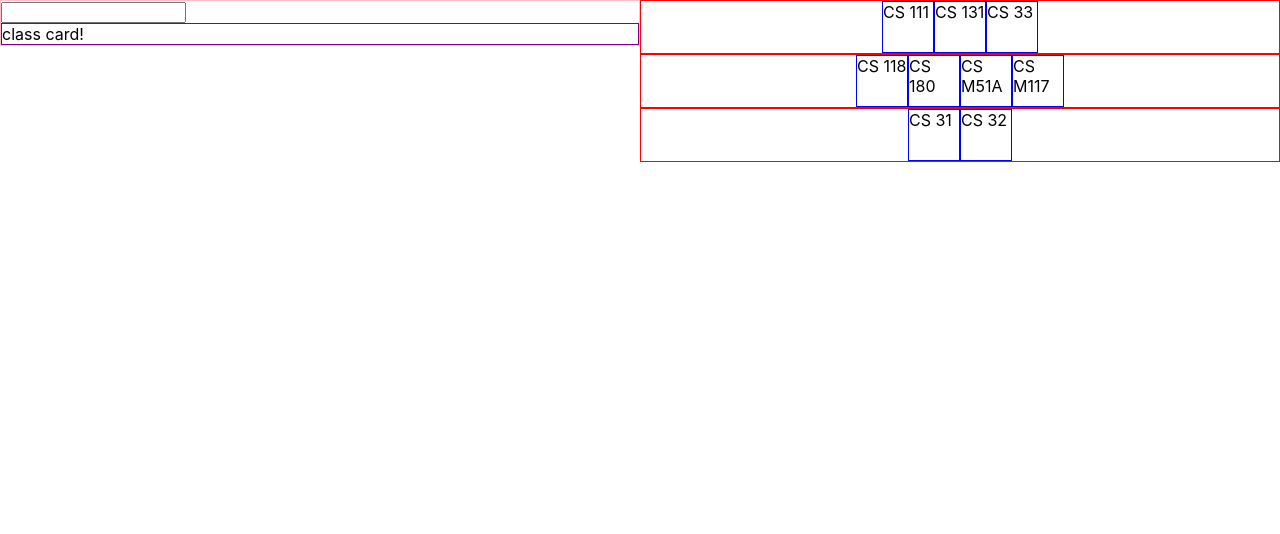
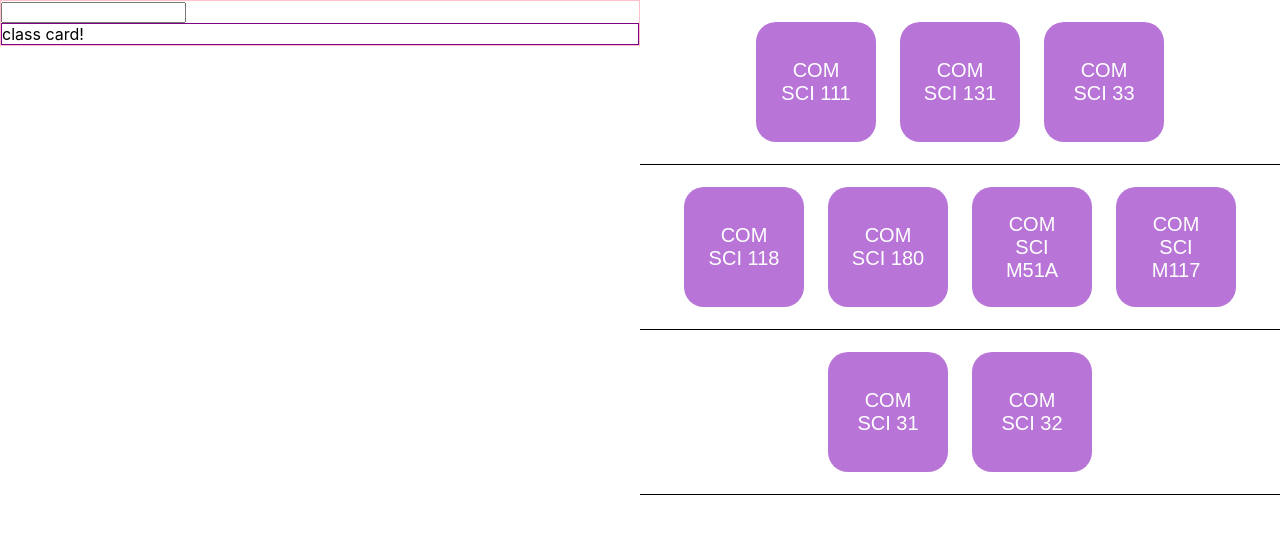
Before and after one commit to ucladevx/Aphrodite, a React (Create React App) app: page /main in a window 1280 px wide. Shown: the top 534 px of the page. Built offline with nearby package versions, Linux system fonts and the light colour scheme.

Commit message:
styling classBubble and quarterList

```diff
--- a/src/Components/ClassBubble/ClassBubble.js
+++ b/src/Components/ClassBubble/ClassBubble.js
@@ -6,7 +6,11 @@ class ClassBubble extends Component {
   }
   render() {
     return (
-      <div style={{ width: 50, height: 50, border: "1px blue solid" }}
+      <div style={{ width: 80, height: 80, margin: 12, padding: 20,
+        display: "flex", justifyContent: "center", alignItems: "center", textAlign: "center",
+        background: "#B875D7", borderRadius: 20,
+        fontFamily: "Arial", fontStyle: "normal", fontSize: 20, color: "#FFFFFF"
+      }}
       onClick={this.cardView}>
         {this.props.name}
       </div>
--- a/src/Components/QuarterList/QuarterList.js
+++ b/src/Components/QuarterList/QuarterList.js
@@ -9,7 +9,8 @@ class QuarterList extends Component {
           display: "flex",
           justifyContent: "center",
           alignItems: "center",
-          border: "1px red solid"
+          borderBottom: "1px solid black",
+          padding: 10
         }}
       >
         {this.props.quarter.map(q =>
--- a/src/Pages/MainPage/MainPage.js
+++ b/src/Pages/MainPage/MainPage.js
@@ -5,19 +5,19 @@ class LandingPage extends Component {
   state = {
     classes: [
       [
-        { name: "CS 111" },
-        { name: "CS 131" },
-        { name: "CS 33" }
+        { name: "COM SCI 111" },
+        { name: "COM SCI 131" },
+        { name: "COM SCI 33" }
       ],
       [
-        { name: "CS 118" },
-        { name: "CS 180" },
-        { name: "CS M51A" },
-        { name: "CS M117" }
+        { name: "COM SCI 118" },
+        { name: "COM SCI 180" },
+        { name: "COM SCI M51A" },
+        { name: "COM SCI M117" }
       ],
       [
-        { name: "CS 31" },
-        { name: "CS 32" }
+        { name: "COM SCI 31" },
+        { name: "COM SCI 32" }
       ]
     ]
   }
@@ -27,7 +27,7 @@ class LandingPage extends Component {
         <div style={{ height: "100vh", width: "50vw" }}>
           <SearchBar />
         </div>
-        <div style={{ height: "100vh", width: "50vw" }}>
+        <div style={{ top: 1000, height: "100vh", width: "50vw" }}>
         {this.state.classes.map(q => {
             return <QuarterList
               quarter={q}/>
```
